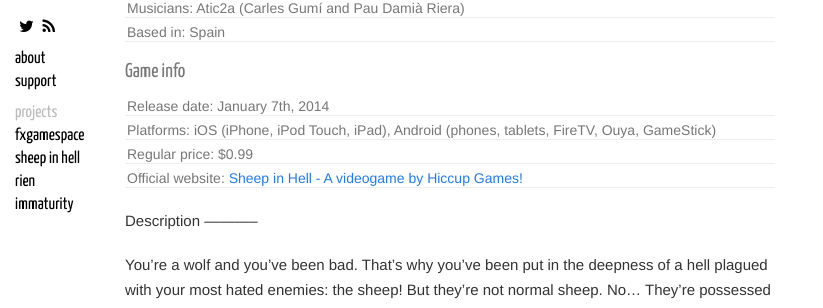
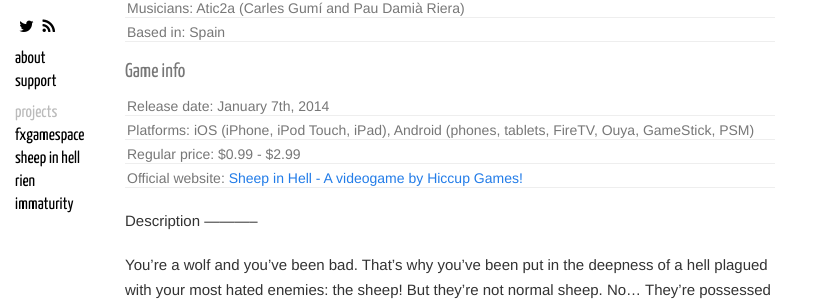
Before and after one commit to davidcm/davidcm.github.io, a Jekyll site: the page built from presskit/sheepinhell_en.md, in a window 1280 px wide and 900 px high, scrolled down 403 px. Shown: the part 138-446 px from the top of the window, without its empty margins (0-823 px from the left). Built offline with Jekyll 4.4.1, drawn with Linux system fonts in a browser that asks for light colours; nearby versions of some CDN libraries; Markdown is read by kramdown in place of the engine named in the settings.

Commit message:
psm presskit

```diff
--- a/presskit/sheepinhell_en.md
+++ b/presskit/sheepinhell_en.md
@@ -40,8 +40,8 @@
 	<h3>Game info</h3>
 	<ul class="listing">
 	  <li>Release date: January 7th, 2014</li>
-	  <li>Platforms: iOS (iPhone, iPod Touch, iPad), Android (phones, tablets, FireTV, Ouya, GameStick)</li>
-	  <li>Regular price: $0.99</li>
+	  <li>Platforms: iOS (iPhone, iPod Touch, iPad), Android (phones, tablets, FireTV, Ouya, GameStick, PSM)</li>
+	  <li>Regular price: $0.99 - $2.99</li>
 	  <li>Official website: <a href="http://david.cm/landing/sheepinhell">Sheep in Hell - A videogame by Hiccup Games!</a></li>
 	</ul>
 </p>
```
Also changed, not shown: presskit/sheepinhell_es.md (+2 -2 lines).
